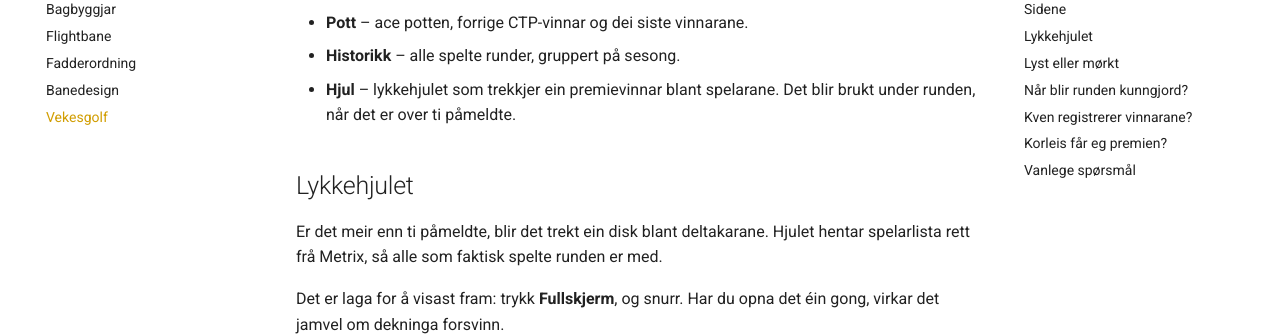
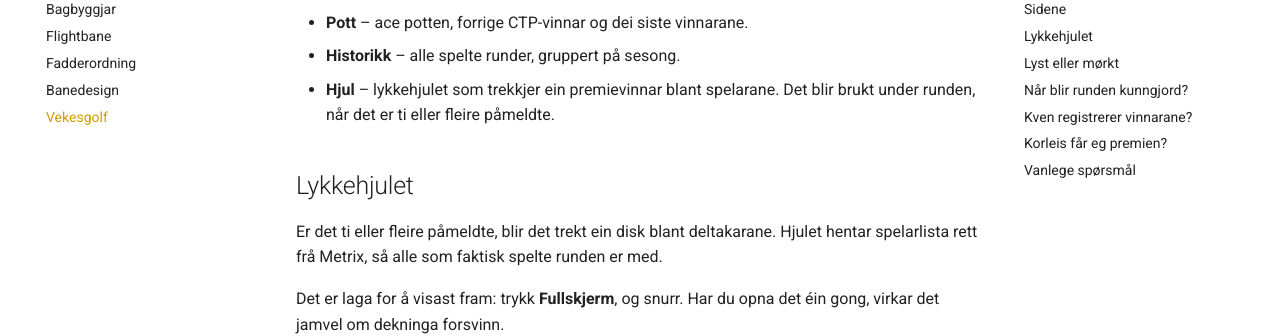
Before and after one commit to hanses89/manuals, an MkDocs documentation site: the page built from docs/vekesgolf.md, in a window 1280 px wide and 900 px high, scrolled down 1438 px. Shown: the part 180-516 px from the top of the window. Built offline with MkDocs 1.6.1 and Material for MkDocs 9.7.7, drawn with Linux system fonts in a browser that asks for light colours.

Commit message:
manual: sync from vekesgolf.kvamdgs.no @ 56445cebc70d3925ed999d80018fcf29c1359dd9

```diff
--- a/docs/vekesgolf.md
+++ b/docs/vekesgolf.md
@@ -61,11 +61,11 @@ CTP-holet varierer frå runde til runde og står på framsida før kvar runde.
 - **Pott** – ace potten, forrige CTP-vinnar og dei siste vinnarane.
 - **Historikk** – alle spelte runder, gruppert på sesong.
 - **Hjul** – lykkehjulet som trekkjer ein premievinnar blant spelarane. Det blir
-  brukt under runden, når det er over ti påmeldte.
+  brukt under runden, når det er ti eller fleire påmeldte.
 
 ## Lykkehjulet
 
-Er det meir enn ti påmeldte, blir det trekt ein disk blant deltakarane. Hjulet
+Er det ti eller fleire påmeldte, blir det trekt ein disk blant deltakarane. Hjulet
 hentar spelarlista rett frå Metrix, så alle som faktisk spelte runden er med.
 
 Det er laga for å visast fram: trykk **Fullskjerm**, og snurr. Har du opna det
```
